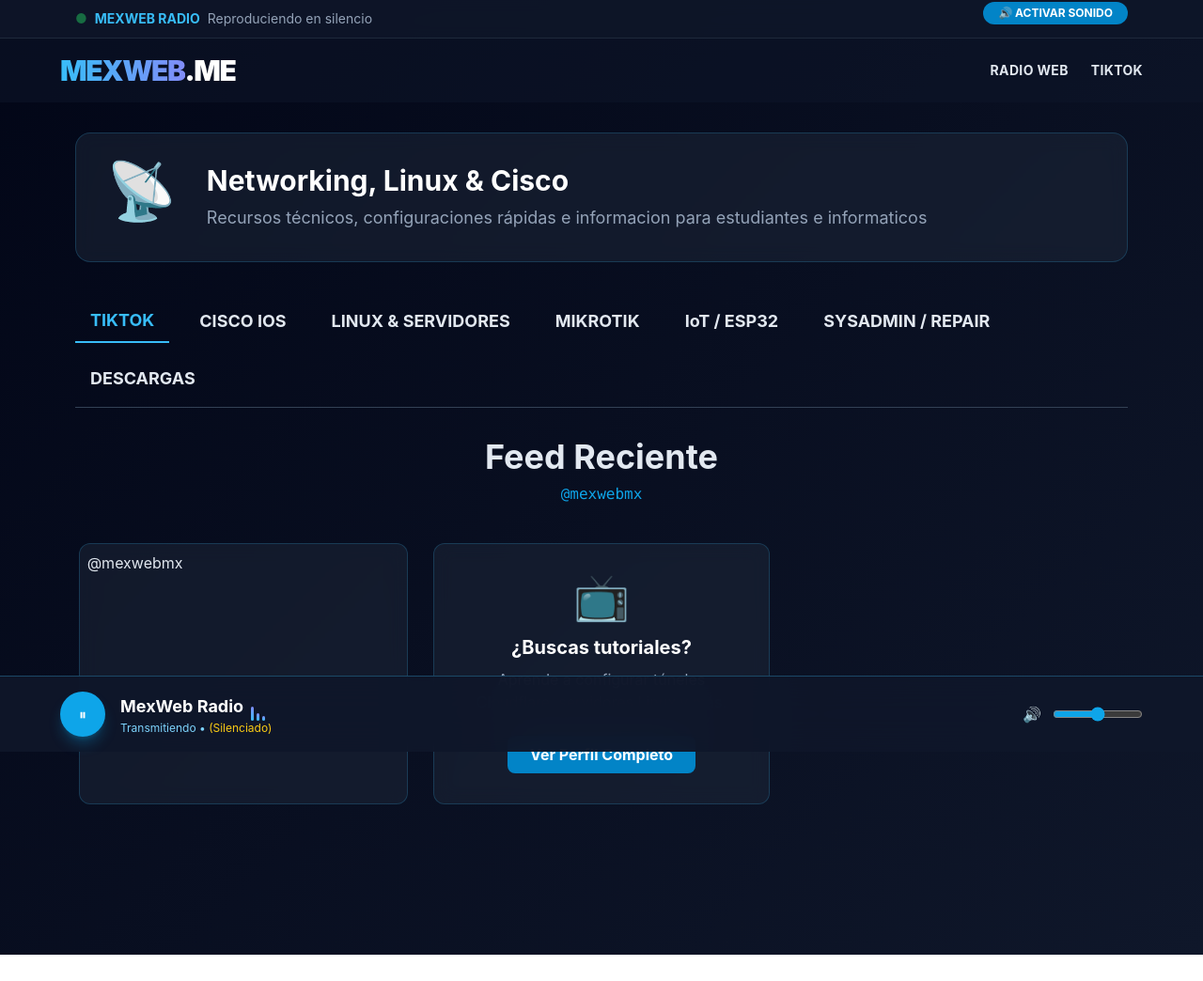
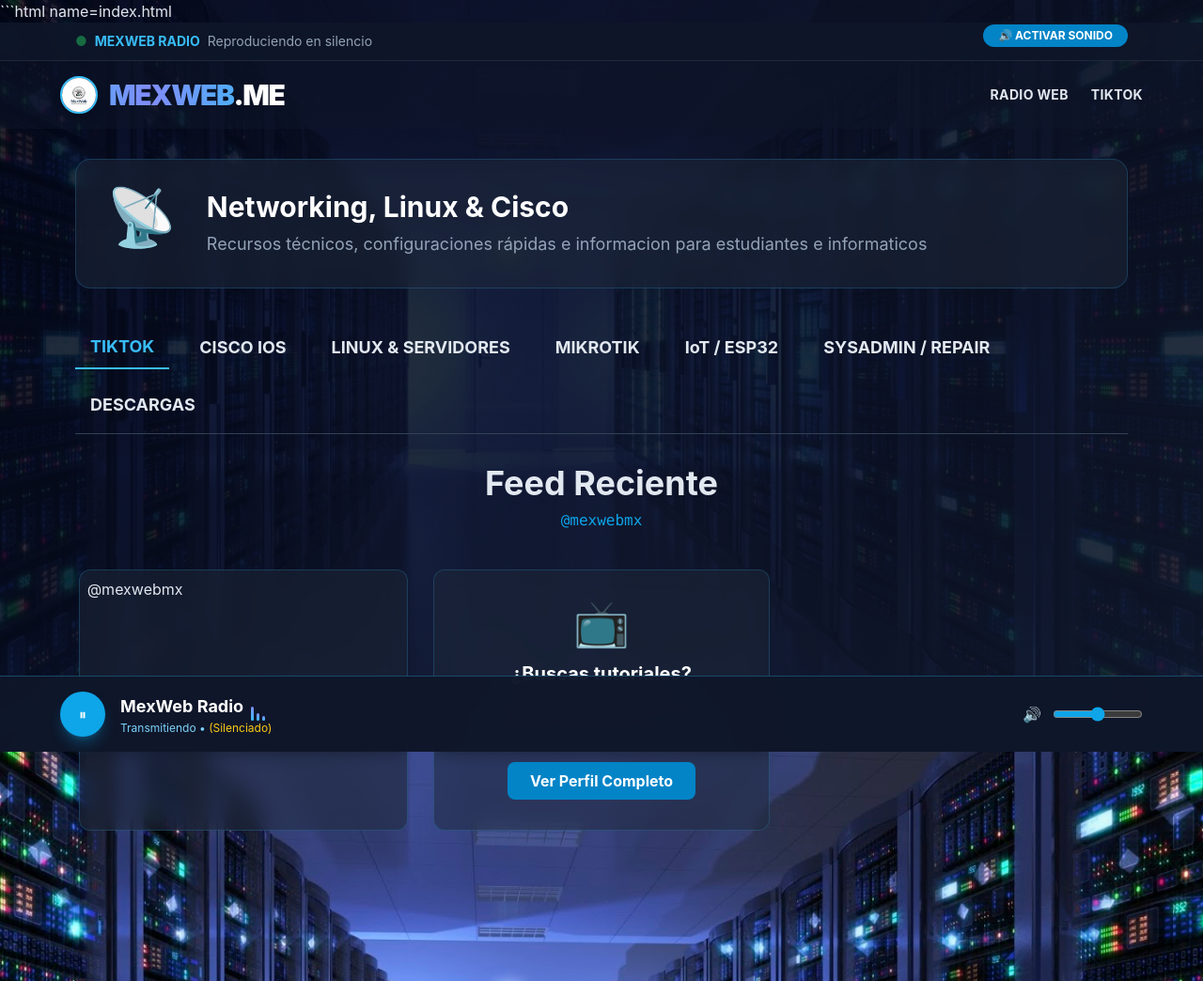
Before and after one commit to saulmx87/saulmx87.github.io, a plain HTML site: page index.html in a window 1280 px wide. Shown: the whole page at 94% size. Before the commit the page ends 1016 px from the top, so only its background shows below. Drawn offline with nearby package versions, Linux system fonts and the light colour scheme; a script that the page names is missing.

Commit message:
Update background and logo in index.html

````diff
--- a/index.html
+++ b/index.html
@@ -1,3 +1,4 @@
+```html name=index.html
 <!DOCTYPE html>
 <html lang="es">
 <head>
@@ -7,11 +8,23 @@
   <script src="https://cdn.tailwindcss.com"></script>
   <style>
     body {
-      background: linear-gradient(135deg, #020617 0%, #0f172a 100%);
+      background: url('datacenter-bg.jpg') no-repeat center center fixed;
+      background-size: cover;
+      position: relative;
       color: #e2e8f0;
       font-family: "Inter", sans-serif;
       min-height: 100vh;
       overflow-x: hidden;
+    }
+    body::before {
+      content: '';
+      position: fixed;
+      top: 0;
+      left: 0;
+      width: 100%;
+      height: 100%;
+      background: linear-gradient(135deg, rgba(2, 6, 23, 0.85) 0%, rgba(15, 23, 42, 0.9) 100%);
+      z-index: -1;
     }
     @keyframes fadeIn { from { opacity: 0; transform: translateY(20px); } to { opacity: 1; transform: translateY(0); } }
     @keyframes slideIn { from { transform: translateX(-100%); opacity: 0; } to { transform: translateX(0); opacity: 1; } }
@@ -42,6 +55,11 @@
       -webkit-text-fill-color: transparent;
       background-clip: text;
       animation: shimmer 3s linear infinite;
+    }
+    @keyframes shimmer {
+      0% { background-position: 0% 50%; }
+      50% { background-position: 100% 50%; }
+      100% { background-position: 0% 50%; }
     }
     details[open] summary ~ * { animation: fadeIn 0.3s ease-out; }
     details summary { list-style: none; outline: none; }
@@ -98,8 +116,11 @@
 
   <nav class="p-4 bg-slate-900/50 relative z-40">
     <div class="max-w-6xl mx-auto flex flex-col md:flex-row justify-between items-center gap-4 animate-slide-in">
-      <h1 class="text-3xl font-black tracking-tighter cursor-pointer" onclick="location.reload()">
-        <span class="logo-text">MEXWEB</span><span class="text-white">.ME</span>
+      <h1 class="text-3xl font-black tracking-tighter cursor-pointer flex items-center gap-3" onclick="location.reload()">
+        <img src="logo-mexweb.png" alt="MexWeb Logo" class="w-10 h-10 rounded-full border-2 border-sky-400 shadow-lg">
+        <span>
+          <span class="logo-text">MEXWEB</span><span class="text-white">.ME</span>
+        </span>
       </h1>
       <div class="flex space-x-6 text-sm font-bold uppercase tracking-wide">
         <a href="https://radio.mexweb.me/radio.html" target="_blank" class="nav-link">Radio Web</a>
@@ -764,7 +785,7 @@
             <h3 class="text-xl font-bold text-white flex items-center gap-2">
               <span>📦</span> VirtualBox
             </h3>
-            <p class="text-xs text-slate-400 mt-1">Virtualización para tus laboratorios de Linux y Windows.</p>
+            <p class="text-sm text-slate-400 mt-1">Virtualización para tus laboratorios de Linux y Windows.</p>
           </header>
           <div class="flex items-center justify-between mt-3 text-xs text-slate-400">
             <span>Win / macOS / Linux</span>
````
